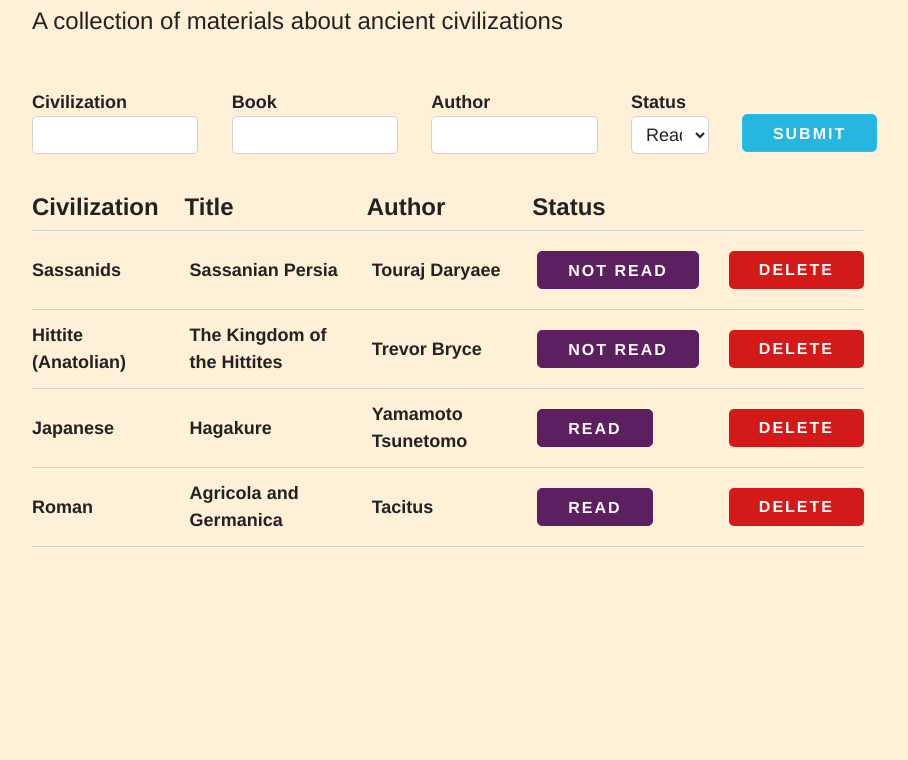
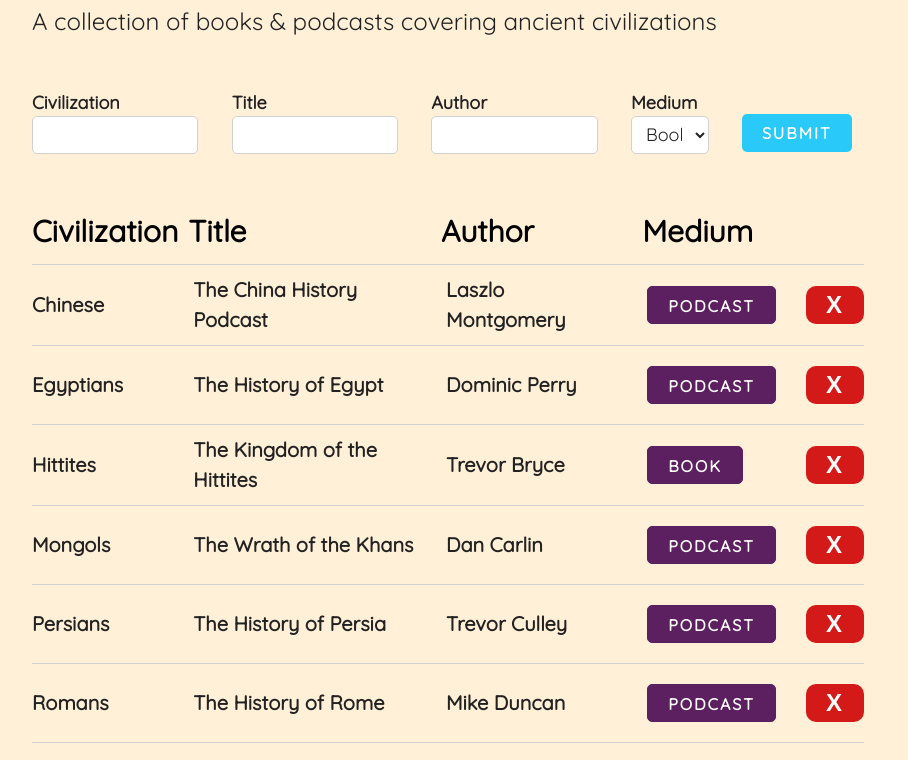
Before and after one commit to soundwanders/timbuktu, a website: page index.html in a window 1280 px wide. Shown: the part 178-938 px from the top of the page, without its empty margins (192-1100 px from the left). Before the commit the page ends 800 px from the top, so only its background shows below. Drawn offline with Linux system fonts and the light colour scheme; a web font is replaced by a local one.

Commit message:
changed status to medium, added a few items to array. add button to sort alphabetically by category next.

```diff
--- a/assets/index.css
+++ b/assets/index.css
@@ -1,14 +1,17 @@
 /* CSS */
 
 .delete {
+  font-family: Arial, Helvetica, sans-serif;
   border: none;
+  border-radius: 1rem;
+  font-size: 24px;
   background-color: rgb(210, 15, 15);
   color: white;
   opacity: 95%;
 }
 
 .delete:hover {
-  background-color: rgb(190, 50, 50);
+  background-color: rgb(230, 7, 5);
   color: white;
 }
 
--- a/assets/skeleton.css
+++ b/assets/skeleton.css
@@ -136,7 +136,7 @@
   margin-bottom: 2rem;
   font-weight: 600;
 }
-h1 { font-family: "Yatra One", "Quicksand" , "Helvetica", cursive; line-height: 1.2;  letter-spacing: -0.1rem;}
+h1 { font-family: "Yatra One", "Quicksand" , "Helvetica", cursive; color: rgb(75, 10, 85); line-height: 1.2;  letter-spacing: -0.1rem;}
 h2 { font-size: 3.6rem; line-height: 1.25; letter-spacing: -.1rem; }
 h3 { font-size: 3.0rem; line-height: 1.3;  letter-spacing: -.1rem; }
 h4 { font-size: 2.4rem; line-height: 1.35; letter-spacing: -.08rem; }
@@ -177,7 +177,7 @@
 input[type="button"] {
   display: inline-block;
   height: 38px;
-  padding: 0 30px;
+  padding: 0 20px;
   color: #FFF;
   text-align: center;
   font-size: 16px;
@@ -207,7 +207,7 @@
 input[type="reset"]:focus,
 
 input[type="button"]:focus {
-  background-color: rgb(70, 0, 110);
+  background-color: rgb(85, 25, 128);
   outline: 0; }
 
 .button.button-primary,
@@ -217,8 +217,8 @@
 
 input[type="button"].button-primary {
   color: #FFF;
-  background-color: #0fb1e2;
-  border-color: #10bcf0;
+  background-color: #12c6fd;
+  border: none;
   margin-right: 10rem;
   margin-top: 2.5rem;
 }
@@ -235,8 +235,8 @@
 
 input[type="button"].button-primary:focus {
   color: #FFF;
-  background-color: #1EAEDB;
-  border-color: #1EAEDB;
+  background-color: #31cfff;
+  border-color: #31cfff;
 }
 
 
@@ -362,10 +362,13 @@
 /* Tables
 –––––––––––––––––––––––––––––––––––––––––––––––––– */
 th {
+  font-family: "Yatra One", "Quicksand" , "Helvetica", cursive;
+  color: rgb(0, 0, 0);
   text-align: left;
+  padding-top: 2rem;
   padding-left: 1rem;
-  padding-bottom: 0.5rem;
-  font-size: 24px;
+  padding-bottom: 1rem;
+  font-size: 3rem;
   font-weight: 600;
   border-bottom: 1px solid #D1D1D1;
 }
@@ -373,7 +376,7 @@
 td {
   text-align: left;
   padding: 10px 15px;
-  font-size: 18px;
+  font-size: 20px;
   font-weight: 600;
   left: 10%;
   border-bottom: 1px solid #D1D1D1;
--- a/assets/timbuktu.js
+++ b/assets/timbuktu.js
@@ -3,33 +3,36 @@
 // timbuktu is the library
 let timbuktu;
 
-// Default library data
-const DEFAULT_DATA = [
-  { civilization: 'Roman', title: 'Agricola and Germanica', author: 'Tacitus', status: 'read' },
+// Default data that is loaded into library each time page is opened
+const DEFAULT = [
+  { civilization: 'Chinese', title: 'The China History Podcast', author: 'Laszlo Montgomery', medium: 'podcast' } ,
   {
-    civilization: 'Japanese',
-    title: 'Hagakure',
-    author: 'Yamamoto Tsunetomo',
-    status: 'read'
+    civilization: 'Egyptians',
+    title: 'The History of Egypt',
+    author: 'Dominic Perry',
+    medium: 'podcast'
   },
-  { civilization: 'Hittite (Anatolian)', title: 'The Kingdom of the Hittites', author: 'Trevor Bryce', status: 'not read' },
-  { civilization: 'Sassanids', title: 'Sassanian Persia', author: 'Touraj Daryaee', status: 'not read' }
+  { civilization: 'Hittites', title: 'The Kingdom of the Hittites', author: 'Trevor Bryce', medium: 'book' } ,
+  { civilization: 'Mongols', title: 'The Wrath of the Khans', author: 'Dan Carlin', medium: 'podcast' } ,
+  { civilization: 'Persians', title: 'The History of Persia', author: 'Trevor Culley', medium: 'podcast' } ,
+  { civilization: 'Romans', title: 'The History of Rome', author: 'Mike Duncan', medium: 'podcast' } ,
+  { civilization: 'Sassanids', title: 'Sassanian Persia', author: 'Touraj Daryaee', medium: 'book' } ,
 ];
 
 // Book properties
 const civilization = document.querySelector('#civilization');
 const title = document.querySelector('#title');
 const author = document.querySelector('#author');
-const status = document.querySelector('#status');
-const tableBody = document.querySelector('#book-table-body');
+const medium = document.querySelector('#medium');
+const tableBody = document.querySelector('#table-body');
 
-// Create Object 'book' with parameters for civilization, title, author and status
+// Create Object 'book' with parameters for civilization, title, author and medium
 class Book {
-  constructor (civilization, title, author, status) {
+  constructor (civilization, title, author, medium) {
     this.civilization = civilization;
     this.title = title;
     this.author = author;
-    this.status = status;
+    this.medium = medium;
   }
 }
 
@@ -41,17 +44,17 @@
   clearForm();
 });
 
-// Add Event Listener to table to listen for mouse click on Delete or Status buttons.
+// Add Event Listener to table to listen for mouse click on Delete or Medium buttons.
 const table = document.querySelector('table').addEventListener('click', (e) => {
   // target the "title" field inside array
   const currentTarget = e.target.parentNode.parentNode.childNodes[3];
 
-  if (e.target.innerHTML == 'delete') {
+  if (e.target.innerHTML == 'x') {
     if (confirm(`Are you sure you want to delete ${currentTarget.innerText}`)) { deleteBook(findBook(timbuktu, currentTarget.innerText)); }
     console.log('Deleted book from library');
   }
-  if (e.target.classList.contains('status-button')) {
-    toggleStatus(findBook(timbuktu, currentTarget.innerText));
+  if (e.target.classList.contains('medium-button')) {
+    toggleMedium(findBook(timbuktu, currentTarget.innerText));
   }
   updateLocalStorage();
   render();
@@ -63,19 +66,18 @@
     alert('Please fill all fields.');
     return;
   }
-  const newBook = new Book(civilization.value, title.value, author.value, status.value);
+  const newBook = new Book(civilization.value, title.value, author.value, medium.value);
   timbuktu.push(newBook);
   updateLocalStorage();
-  console.log('New book has been added to the library.');
+  console.log('Completed new addition to your library.');
 }
 
-// Change status on book, Read or not read
-// this may get replaced to hold links to books and other resources
+// Change medium --> book or podcast
 
-function toggleStatus (book) {
-  if (timbuktu[book].status === 'read') {
-    timbuktu[book].status = 'not read';
-  } else timbuktu[book].status = 'read';
+function toggleMedium (book) {
+  if (timbuktu[book].medium === 'book') {
+    timbuktu[book].medium = 'podcast';
+  } else timbuktu[book].medium = 'book';
 }
 
 // Splice to delete book from library
@@ -105,16 +107,21 @@
 // Local Storage
 function updateLocalStorage () {
   localStorage.setItem('timbuktuData', JSON.stringify(timbuktu));
+  console.log(localStorage.getItem('timbuktuData'));
 }
 
 function checkLocalStorage () {
   if (localStorage.getItem('timbuktuData')) {
     timbuktu = JSON.parse(localStorage.getItem('timbuktuData'));
-  } else timbuktu = DEFAULT_DATA;
+  } else timbuktu = DEFAULT;
 }
 
+// RENDER checks then updates local storage, sorts array alphabetically
+// htmlBook variable is created for each book in the timbuktu library
 function render () {
   checkLocalStorage();
+  updateLocalStorage();
+  timbuktu.sort().reverse();
   tableBody.innerHTML = '';
   timbuktu.forEach((book) => {
     const htmlBook =
@@ -123,13 +130,11 @@
         <td>${book.civilization}</td>
         <td>${book.title}</td>
         <td>${book.author}</td>
-        <td><button class="status-button">${book.status}</button></td>
-        <td><button class="delete">delete</button></td>
+        <td><button class="medium-button">${book.medium}</button></td>
+        <td><button class="delete">x</button></td>
       </tr>
-    `;
-
+    `
     tableBody.insertAdjacentHTML('afterbegin', htmlBook);
-  });
-}
+})};
 
 render();
--- a/index.html
+++ b/index.html
@@ -10,6 +10,7 @@
 
 <link rel = "preconnect" href = "https://fonts.gstatic.com">
 <link href = "https://fonts.googleapis.com/css2?family=Yatra+One&display=swap" rel = "stylesheet">
+<link href = "https://fonts.googleapis.com/css2?family=Quicksand&display=swap:wght@400, 600, 700" rel = "stylesheet">
 
 <link rel="icon" type="image/png" sizes="32x32" href="assets/favicon-32x32.png">
 <link rel="icon" type="image/png" sizes="16x16" href="assets/favicon-16x16.png">
@@ -34,7 +35,7 @@
         <div class = "twelve column" style = "margin-top: 10%;">
           <h1>The Library of Timbuktu</h1>
           <p>
-            A collection of materials about ancient civilizations
+            A collection of books & podcasts covering ancient civilizations
           </p>
         </div>
     </div>
@@ -47,7 +48,7 @@
             </div>
 
             <div class = "three columns">
-            <label for = "title">Book</label>
+            <label for = "title">Title</label>
             <input type = "text" id = "title" class = "u-full-width" id = "title"/>
             </div>
 
@@ -57,10 +58,10 @@
             </div>
 
         <div class = "two columns">
-            <label for = "status">Status</label>
-            <select name = "status" id = "status" class = "u-full-width">
-                <option value = "read">Read</option>
-                <option value = "not read">Not read</option>
+            <label for = "medium">Medium</label>
+            <select name = "medium" id = "medium" class = "u-full-width">
+                <option value = "book">Book</option>
+                <option value = "podcast">Podcast</option>
             </select>
         </div>
         <div class = "one columns">
@@ -78,10 +79,10 @@
                 <th>Civilization</th>
                 <th>Title</th>
                 <th>Author</th>
-                <th>Status</th>
+                <th>Medium</th>
                 <th></th>
             </tr>
-            <tbody id = "book-table-body"></tbody>
+            <tbody id = "table-body"></tbody>
         </table>
     </div>
 </div>
```
Also changed, not shown: assets/apple.png (added), assets/google.png (added), assets/spotify.png (added).
